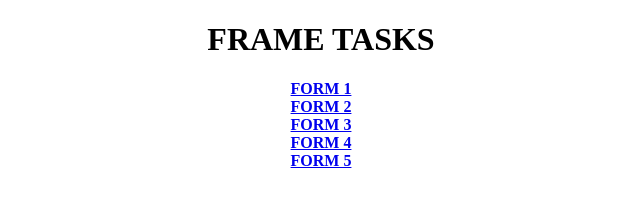
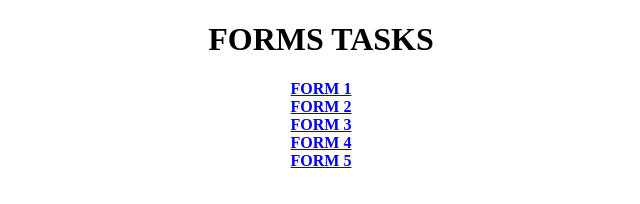
Before and after one commit to Barrevamsi/forms-pagination, a plain HTML site: page forms/forms.html in a window 1280 px wide. Shown: the full height of the page, 319-959 px from the left. Drawn offline with Linux system fonts and the light colour scheme.

Commit message:
modified

```diff
--- a/forms/forms.html
+++ b/forms/forms.html
@@ -6,7 +6,7 @@
     <title>Document</title>
 </head>
 <body style="text-align: center;">
-    <h1>FRAME TASKS</h1>
+    <h1>FORMS TASKS</h1>
     <a href="./form1.html"><b>FORM 1</b></a>
     <br>
     <a href="./form2.html"><b>FORM 2</b></a>
```
Also changed, not shown: mcq/p4.html (+1 -1 lines).
